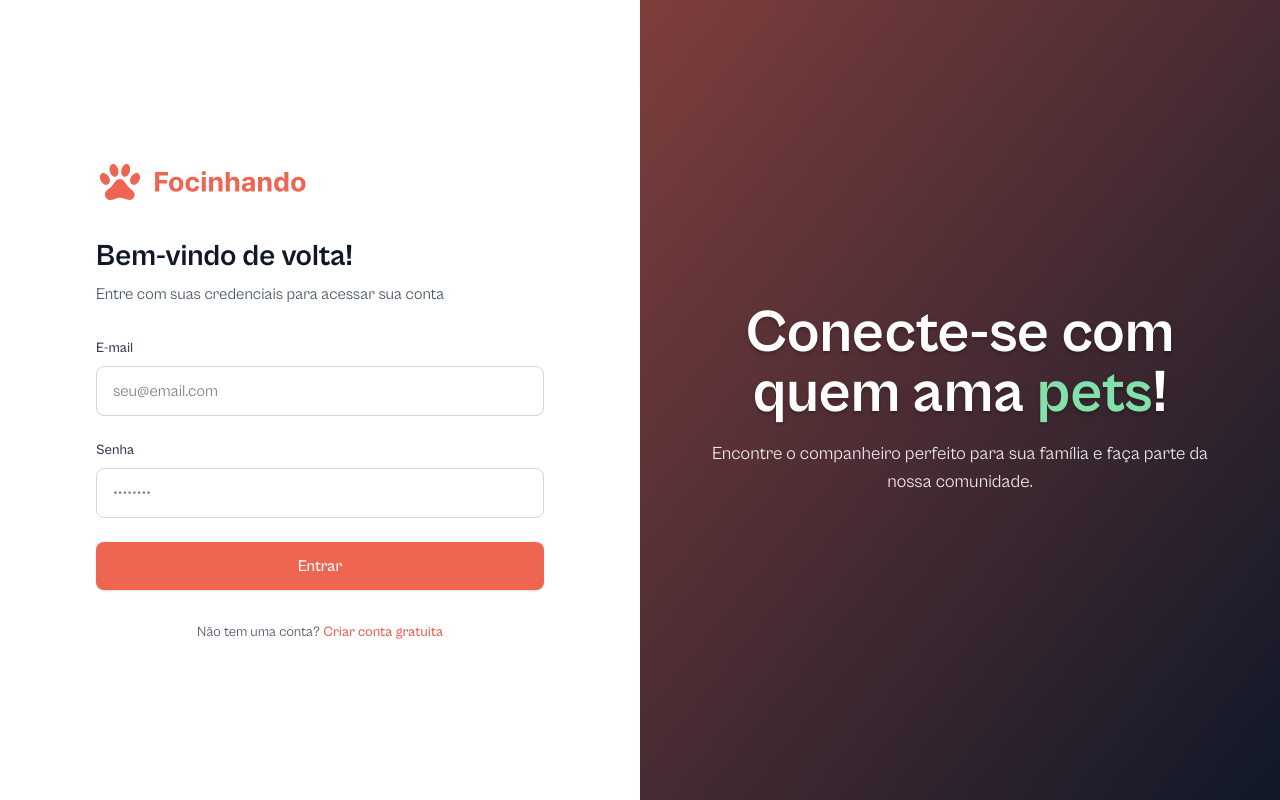
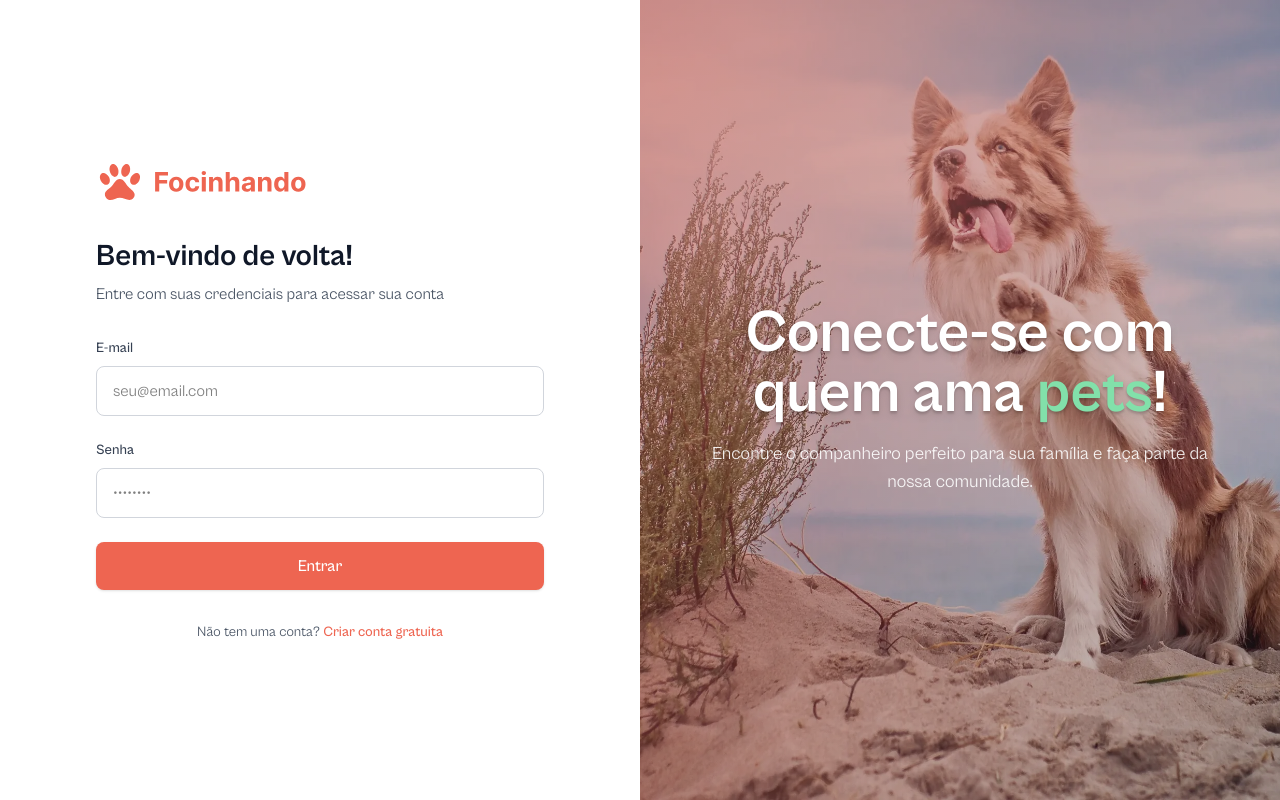
Before and after one commit to coelhomarcus/focinhando, a React (Vite) app: page /#/login in a window 1280 px wide. Built offline with nearby package versions, Linux system fonts and the light colour scheme.

Commit message:
fix background login

```diff
--- a/src/pages/Login/Auth/AuthLayout.tsx
+++ b/src/pages/Login/Auth/AuthLayout.tsx
@@ -14,7 +14,14 @@ const AuthLayout = ({ children, imageUrl, imagePosition = 'right', title, subtit
    return (
       <div className='grid lg:grid-cols-2 min-h-screen'>
          <div className={`hidden lg:block relative bg-gray-900 ${isImageLeft ? 'order-1' : 'order-2'}`}>
-            <div className={`absolute inset-0 bg-[url(${imageUrl})] bg-cover bg-center opacity-75`}></div>
+            <div
+               className='absolute inset-0 opacity-75'
+               style={{
+                  backgroundImage: `url(${imageUrl})`,
+                  backgroundSize: 'cover',
+                  backgroundPosition: 'center'
+               }}
+            ></div>
             <div className='absolute inset-0 bg-linear-to-br from-focinhando-accent/50 to-transparent'></div>
             <div className='relative h-full flex items-center justify-center p-12 text-white'>
                <div className='max-w-lg'>
--- a/src/pages/Login/Login.tsx
+++ b/src/pages/Login/Login.tsx
@@ -7,6 +7,7 @@ import AuthFormContainer from '@/pages/Login/Auth/AuthFormContainer'
 import FormInput from '@/pages/Login/Auth/FormInput'
 import AuthButton from '@/pages/Login/Auth/AuthButton'
 import AlertMessage from '@/pages/Login/Auth/AlertMessage'
+import LoginImage from '@/assets/login/loginImage.webp'
 
 const Login = () => {
    const { apiBaseUrl } = useApi()
@@ -69,7 +70,7 @@ const Login = () => {
 
    return (
       <AuthLayout
-         imageUrl="./assets/login/loginImage.webp"
+         imageUrl={LoginImage}
          imagePosition="right"
          title='Conecte-se com quem ama <span class="text-focinhando-green-light">pets</span>!'
          subtitle="Encontre o companheiro perfeito para sua família e faça parte da nossa comunidade."
--- a/src/pages/Login/Register.tsx
+++ b/src/pages/Login/Register.tsx
@@ -7,6 +7,8 @@ import AuthFormContainer from '@/pages/Login/Auth/AuthFormContainer'
 import FormInput from '@/pages/Login/Auth/FormInput'
 import AuthButton from '@/pages/Login/Auth/AuthButton'
 import AlertMessage from '@/pages/Login/Auth/AlertMessage'
+import RegisterImage from '@/assets/login/Register.jpg'
+
 
 const Register = () => {
    const { apiBaseUrl } = useApi()
@@ -73,7 +75,7 @@ const Register = () => {
 
    return (
       <AuthLayout
-         imageUrl="./assets/login/Register.jpg"
+         imageUrl={RegisterImage}
          imagePosition="left"
          title='Comece sua <span class="text-focinhando-green-light">jornada</span> conosco!'
          subtitle="Crie sua conta e tenha acesso a centenas de pets esperando por um lar."
```
